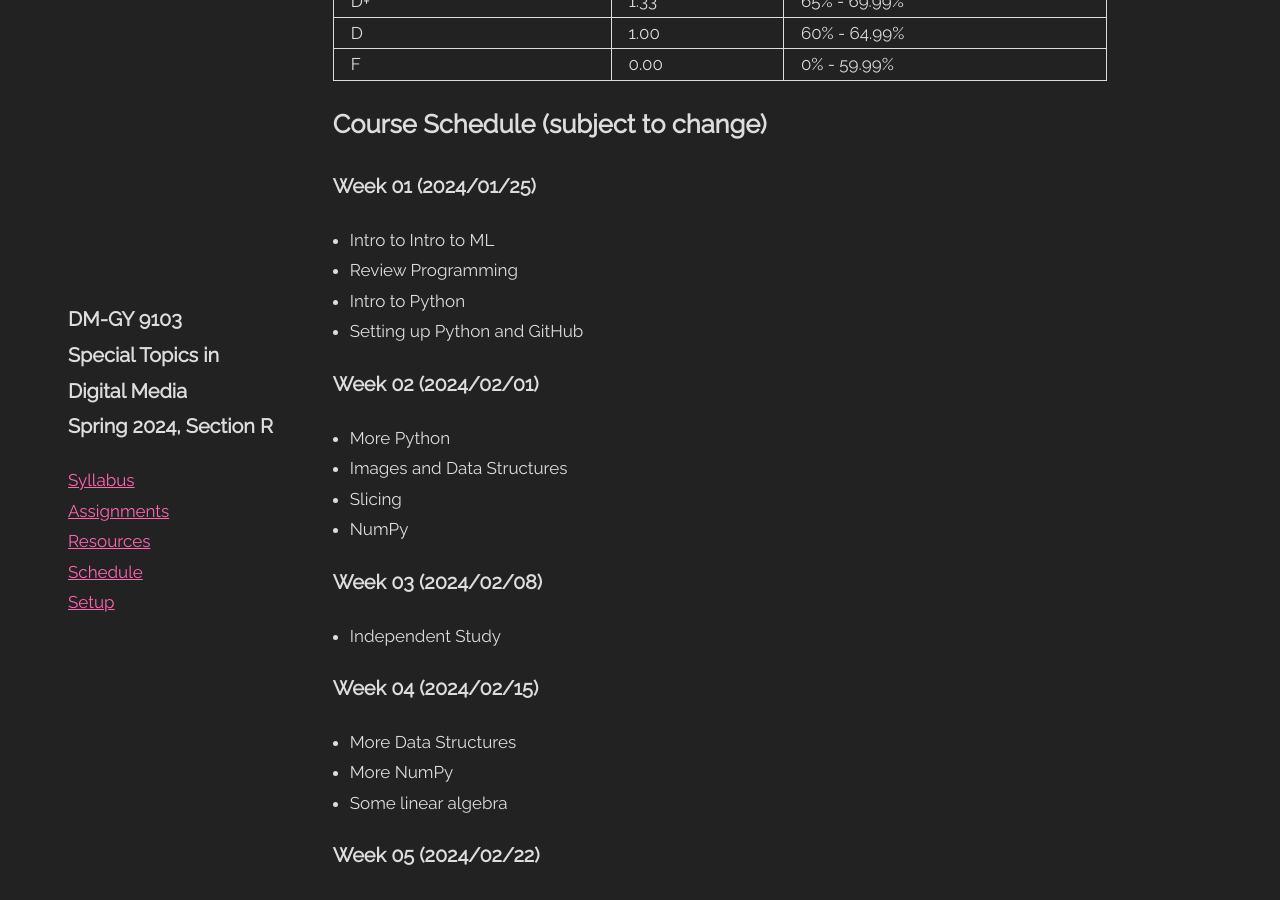
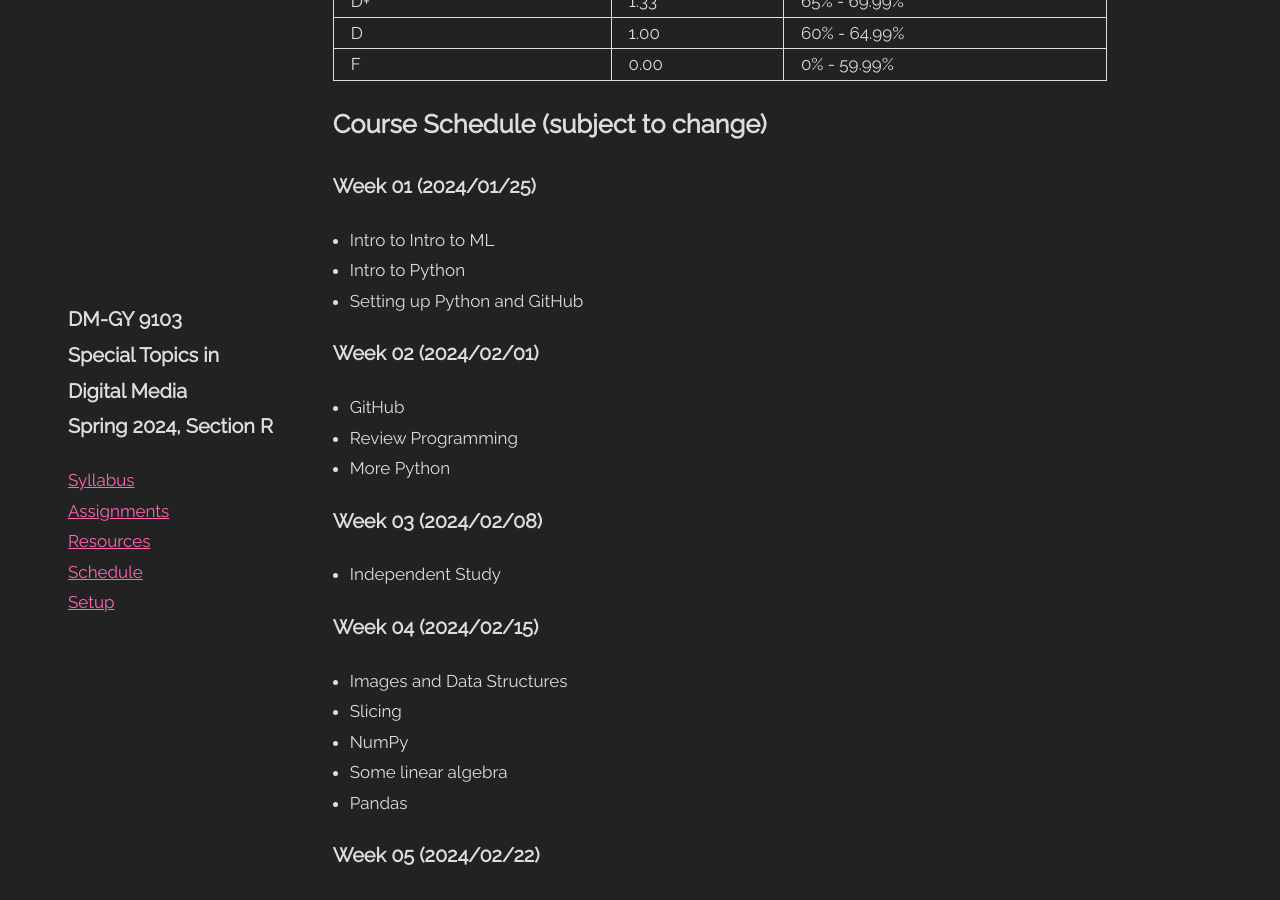
Before and after one commit to DM-GY-9103-2024S-R/DM-GY-9103-2024S-R.github.io, a Jekyll site: the page built from README.md, in a window 1280 px wide and 900 px high, scrolled down 2135 px. Built offline with Jekyll 4.4.1, drawn with Linux system fonts in a browser that asks for light colours.

Commit message:
wk01 materials

```diff
--- a/README.md
+++ b/README.md
@@ -75,23 +75,23 @@ Letter grades for the entire course will be assigned as follows:
 
 ### Week 01 (2024/01/25)
 - Intro to Intro to ML
-- Review Programming
 - Intro to Python
 - Setting up Python and GitHub
 
 ### Week 02 (2024/02/01)
+- GitHub
+- Review Programming
 - More Python
-- Images and Data Structures
-- Slicing
-- NumPy
 
 ### Week 03 (2024/02/08)
 - Independent Study
 
 ### Week 04 (2024/02/15)
-- More Data Structures
-- More NumPy
+- Images and Data Structures
+- Slicing
+- NumPy
 - Some linear algebra
+- Pandas
 
 ### Week 05 (2024/02/22)
 - Independent Study
@@ -147,7 +147,7 @@ Additional reading materials will be distributed throughout the semester.
 
 ## Resources
 
-- ~~[Class Website](https://dm-gy-6063-2023f-d.github.io/)~~
+- [Class Website](https://dm-gy-9103-2024s-r.github.io/)
 - [Books, articles, etc](https://library.nyu.edu)
 - [NYU Writing Center](https://nyu.mywconline.com)
 - [NYU IT Service](https://nyu.edu/it/servicedesk)
```
Also changed, not shown: _pages/week/01.md (+1 -3 lines).
